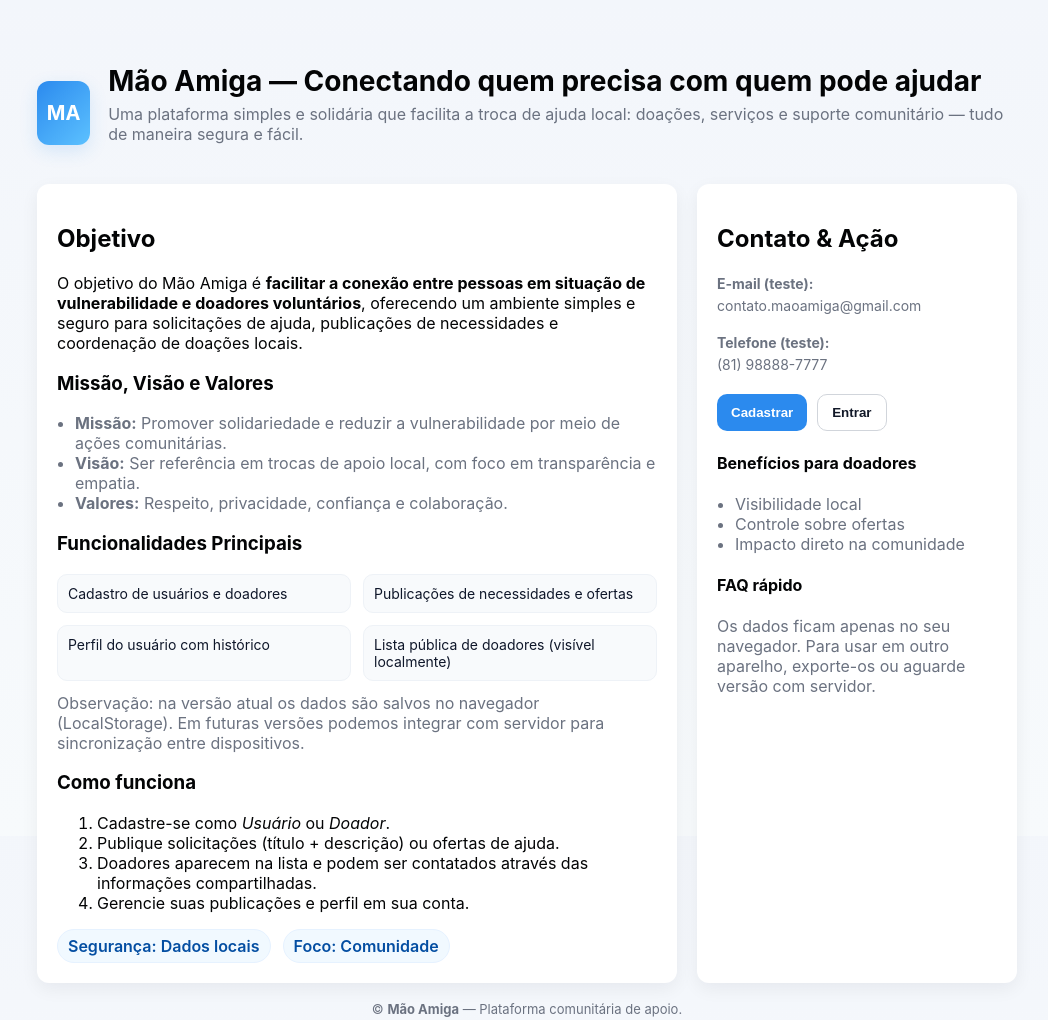
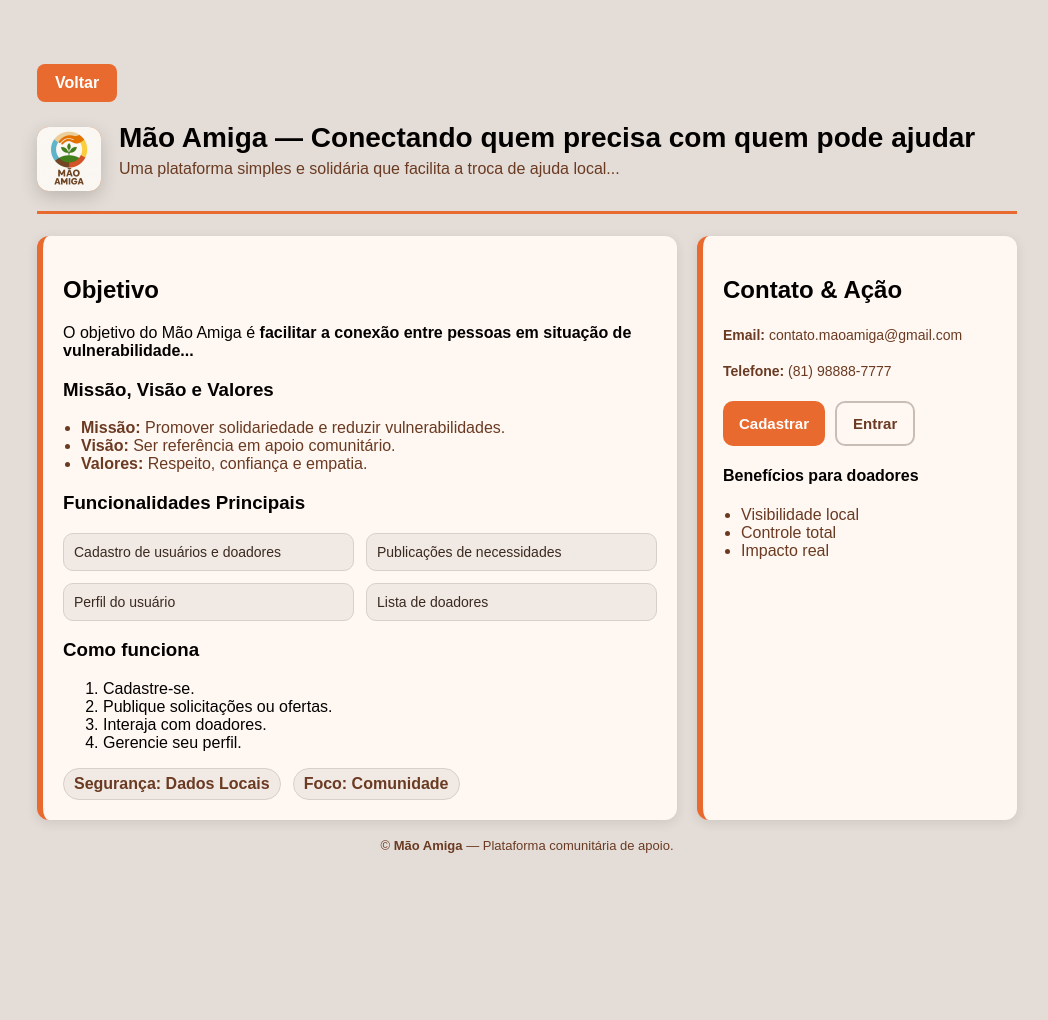
Before and after one commit to rayxo00/maoamiga, a plain HTML site: page funcionalidades.html in a window 1280 px wide. Shown: the whole page, without its empty margins (113-1161 px from the left). After the commit the page ends 881 px from the top, so only its background shows below. Drawn offline with Linux system fonts and the light colour scheme.

Commit message:
Atualização do sobre

```diff
--- a/funcionalidades.html
+++ b/funcionalidades.html
@@ -3,101 +3,281 @@
 <head>
   <meta charset="utf-8" />
   <meta name="viewport" content="width=device-width,initial-scale=1" />
-  <title>Sobre </title>
+  <title>Sobre</title>
+
   <style>
-    :root{
-      --bg:#f7fafc;
-      --card:#ffffff;
-      --accent:#2b8aee;
-      --muted:#6b7280;
-      --success:#16a34a;
-      --radius:12px;
-      font-family: Inter, system-ui, -apple-system, "Segoe UI", Roboto, "Helvetica Neue", Arial;
+.logo img {
+  width: 100%;
+  height: 100%;
+  object-fit: cover;
+  border-radius: 12px;
+}
+
+    /* ============================
+       Variáveis e Resets
+    ============================ */
+    :root {
+      --bg: #e4ddd7;
+      --card: #fff8f2;
+      --accent: #E86A2F;
+      --muted: #6A3A22;
+      --success: #16a34a;
+      --radius: 12px;
+
+      font-family: Arial, Helvetica, sans-serif;
     }
-    html,body{height:100%;margin:0;background:linear-gradient(180deg,#f3f6fb 0%,var(--bg) 100%);color:#030405;}
-    .wrap{max-width:980px;margin:36px auto;padding:28px;}
-    header{display:flex;align-items:center;gap:18px;margin-bottom:22px}
-    .logo{
-      width:64px;height:64px;border-radius:12px;background:linear-gradient(135deg,var(--accent),#5cc1ff);
-      display:flex;align-items:center;justify-content:center;color:white;font-weight:700;font-size:20px;box-shadow:0 6px 18px rgba(43,138,238,.15);
+
+    html, body {
+      height: 100%;
+      margin: 0;
+      background: var(--bg);
+      color: #030100;
     }
-    h1{font-size:28px;margin:0}
-    p.lead{color:var(--muted);margin-top:6px;margin-bottom:18px}
-    .grid{display:grid;grid-template-columns:1fr 320px;gap:20px}
-    .card{background:var(--card);padding:20px;border-radius:var(--radius);box-shadow:0 6px 18px rgba(15,23,42,.06)}
-    .features{display:grid;grid-template-columns:repeat(2,1fr);gap:12px;margin-top:12px}
-    .feature{background:#f8fafc;padding:10px;border-radius:10px;border:1px solid #eef2f7;color:#0f172a;font-size:14px}
-    ul.clean{padding-left:18px;color:var(--muted);margin:8px 0 0}
-    .cta{display:flex;gap:10px;margin-top:18px}
-    .btn{padding:10px 14px;border-radius:10px;border:0;cursor:pointer;font-weight:600}
-    .btn-primary{background:var(--accent);color:#fff}
-    .btn-outline{background:transparent;border:1px solid #d1d5db;color:#111827}
-    .contact{font-size:14px;color:var(--muted);line-height:1.6}
-    footer{margin-top:18px;text-align:center;color:var(--muted);font-size:13px}
-    @media (max-width:880px){.grid{grid-template-columns:1fr;}.features{grid-template-columns:1fr}}
-    .pill{display:inline-flex;align-items:center;gap:8px;padding:6px 10px;border-radius:999px;background:#f1f9ff;border:1px solid #e6f2ff;color:#044ea2;font-weight:600}
-    .meta{display:flex;gap:12px;flex-wrap:wrap;margin-top:12px;color:var(--muted)}
+
+    .wrap {
+      max-width: 980px;
+      margin: 36px auto;
+      padding: 28px;
+    }
+
+    /* ============================
+       Botão Voltar
+    ============================ */
+    .btn-voltar {
+      display: inline-block;
+      background: var(--accent);
+      color: #fff;
+      padding: 10px 18px;
+      border-radius: 8px;
+      text-decoration: none;
+      font-weight: bold;
+      margin-bottom: 20px;
+    }
+
+    .btn-voltar:hover {
+      background: #C24E3A;
+    }
+
+    /* ============================
+       Cabeçalho
+    ============================ */
+    header {
+      display: flex;
+      align-items: center;
+      gap: 18px;
+      margin-bottom: 22px;
+      padding-bottom: 15px;
+      border-bottom: 3px solid var(--accent);
+    }
+
+    .logo {
+      width: 64px;
+      height: 64px;
+      border-radius: 12px;
+      background: var(--accent);
+      display: flex;
+      align-items: center;
+      justify-content: center;
+      color: #fff;
+      font-weight: 700;
+      font-size: 20px;
+      box-shadow: 0 6px 18px rgba(0, 0, 0, 0.18);
+    }
+
+    h1 {
+      font-size: 28px;
+      margin: 0;
+    }
+
+    p.lead {
+      color: var(--muted);
+      margin-top: 6px;
+      margin-bottom: 18px;
+    }
+
+    /* ============================
+       Grid e Cards
+    ============================ */
+    .grid {
+      display: grid;
+      grid-template-columns: 1fr 320px;
+      gap: 20px;
+    }
+
+    .card {
+      background: var(--card);
+      padding: 20px;
+      border-radius: var(--radius);
+      box-shadow: 0 3px 12px rgba(0, 0, 0, 0.1);
+      border-left: 6px solid var(--accent);
+    }
+
+    .features {
+      display: grid;
+      grid-template-columns: repeat(2, 1fr);
+      gap: 12px;
+      margin-top: 12px;
+    }
+
+    .feature {
+      background: #f1e9e4;
+      padding: 10px;
+      border-radius: 10px;
+      border: 1px solid #d8cfc8;
+      color: #3a2a20;
+      font-size: 14px;
+    }
+
+    ul.clean {
+      padding-left: 18px;
+      color: var(--muted);
+      margin: 8px 0 0;
+    }
+
+    .cta {
+      display: flex;
+      gap: 10px;
+      margin-top: 18px;
+    }
+
+    .btn {
+      padding: 12px 16px;
+      border-radius: 10px;
+      border: 0;
+      cursor: pointer;
+      font-weight: 600;
+      font-size: 15px;
+    }
+
+    .btn-primary {
+      background: var(--accent);
+      color: #fff;
+    }
+
+    .btn-primary:hover {
+      background: #C24E3A;
+    }
+
+    .btn-outline {
+      background: transparent;
+      border: 2px solid #C8BEB5;
+      color: #6A3A22;
+    }
+
+    .btn-outline:hover {
+      border-color: var(--accent);
+      color: var(--accent);
+    }
+
+    .contact {
+      font-size: 14px;
+      color: var(--muted);
+      line-height: 1.6;
+    }
+
+    .meta {
+      display: flex;
+      gap: 12px;
+      flex-wrap: wrap;
+      margin-top: 12px;
+      color: var(--muted);
+    }
+
+    .pill {
+      display: inline-flex;
+      align-items: center;
+      gap: 8px;
+      padding: 6px 10px;
+      border-radius: 999px;
+      background: #f1e9e4;
+      border: 1px solid #d8cfc8;
+      color: #6A3A22;
+      font-weight: 600;
+    }
+
+    footer {
+      margin-top: 18px;
+      text-align: center;
+      color: var(--muted);
+      font-size: 13px;
+    }
+
+    @media (max-width: 880px) {
+      .grid {
+        grid-template-columns: 1fr;
+      }
+
+      .features {
+        grid-template-columns: 1fr;
+      }
+    }
   </style>
 </head>
+
 <body>
   <div class="wrap">
+
+    <!-- BOTÃO VOLTAR -->
+    <a href="index.html" class="btn-voltar">Voltar</a>
+
     <header>
-      <div class="logo">MA</div>
+      <div class="logo">
+  <img src="logo.png" alt="Logo Mão Amiga">
+</div>
+
       <div>
         <h1>Mão Amiga — Conectando quem precisa com quem pode ajudar</h1>
-        <p class="lead">Uma plataforma simples e solidária que facilita a troca de ajuda local: doações, serviços e suporte comunitário — tudo de maneira segura e fácil.</p>
+        <p class="lead">Uma plataforma simples e solidária que facilita a troca de ajuda local...</p>
       </div>
     </header>
 
     <div class="grid">
-      <main class="card" role="main" aria-labelledby="objetivo-title">
-        <h2 id="objetivo-title">Objetivo</h2>
-        <p>O objetivo do Mão Amiga é <strong>facilitar a conexão entre pessoas em situação de vulnerabilidade e doadores voluntários</strong>, oferecendo um ambiente simples e seguro para solicitações de ajuda, publicações de necessidades e coordenação de doações locais.</p>
+      <main class="card">
+        <h2>Objetivo</h2>
+        <p>O objetivo do Mão Amiga é <strong>facilitar a conexão entre pessoas em situação de vulnerabilidade...</strong></p>
 
         <section style="margin-top:16px;">
           <h3>Missão, Visão e Valores</h3>
           <ul class="clean">
-            <li><strong>Missão:</strong> Promover solidariedade e reduzir a vulnerabilidade por meio de ações comunitárias.</li>
-            <li><strong>Visão:</strong> Ser referência em trocas de apoio local, com foco em transparência e empatia.</li>
-            <li><strong>Valores:</strong> Respeito, privacidade, confiança e colaboração.</li>
+            <li><strong>Missão:</strong> Promover solidariedade e reduzir vulnerabilidades.</li>
+            <li><strong>Visão:</strong> Ser referência em apoio comunitário.</li>
+            <li><strong>Valores:</strong> Respeito, confiança e empatia.</li>
           </ul>
         </section>
 
         <section style="margin-top:16px;">
           <h3>Funcionalidades Principais</h3>
-          <div class="features" aria-hidden="false">
+          <div class="features">
             <div class="feature">Cadastro de usuários e doadores</div>
-            <div class="feature">Publicações de necessidades e ofertas</div>
-            <div class="feature">Perfil do usuário com histórico</div>
-            <div class="feature">Lista pública de doadores (visível localmente)</div>
+            <div class="feature">Publicações de necessidades</div>
+            <div class="feature">Perfil do usuário</div>
+            <div class="feature">Lista de doadores</div>
           </div>
-
-          <p style="margin-top:12px;color:var(--muted)">Observação: na versão atual os dados são salvos no navegador (LocalStorage). Em futuras versões podemos integrar com servidor para sincronização entre dispositivos.</p>
         </section>
 
         <section style="margin-top:16px;">
           <h3>Como funciona</h3>
-          <ol class="clean" style="list-style:decimal">
-            <li>Cadastre-se como <em>Usuário</em> ou <em>Doador</em>.</li>
-            <li>Publique solicitações (título + descrição) ou ofertas de ajuda.</li>
-            <li>Doadores aparecem na lista e podem ser contatados através das informações compartilhadas.</li>
-            <li>Gerencie suas publicações e perfil em sua conta.</li>
+          <ol class="clean" style="list-style: decimal;">
+            <li>Cadastre-se.</li>
+            <li>Publique solicitações ou ofertas.</li>
+            <li>Interaja com doadores.</li>
+            <li>Gerencie seu perfil.</li>
           </ol>
         </section>
 
         <div class="meta">
-          <span class="pill">Segurança: Dados locais</span>
+          <span class="pill">Segurança: Dados Locais</span>
           <span class="pill">Foco: Comunidade</span>
         </div>
       </main>
 
-      <aside class="card" aria-labelledby="contato-title">
-        <h2 id="contato-title">Contato & Ação</h2>
+      <aside class="card">
+        <h2>Contato & Ação</h2>
 
-        <p class="contact"><strong>E-mail (teste):</strong><br>contato.maoamiga@gmail.com</p>
-        <p class="contact"><strong>Telefone (teste):</strong><br>(81) 98888-7777</p>
+        <p class="contact"><strong>Email:</strong> contato.maoamiga@gmail.com</p>
+        <p class="contact"><strong>Telefone:</strong> (81) 98888-7777</p>
 
-        <div class="cta" role="group" aria-label="Ações">
+        <div class="cta">
           <button class="btn btn-primary" onclick="location.href='cadastro.html'">Cadastrar</button>
           <button class="btn btn-outline" onclick="location.href='login.html'">Entrar</button>
         </div>
@@ -106,20 +286,15 @@
           <h4>Benefícios para doadores</h4>
           <ul class="clean">
             <li>Visibilidade local</li>
-            <li>Controle sobre ofertas</li>
-            <li>Impacto direto na comunidade</li>
+            <li>Controle total</li>
+            <li>Impacto real</li>
           </ul>
-        </section>
-
-        <section style="margin-top:14px;">
-          <h4>FAQ rápido</h4>
-          <p style="margin:6px 0;color:var(--muted)">Os dados ficam apenas no seu navegador. Para usar em outro aparelho, exporte-os ou aguarde versão com servidor.</p>
         </section>
       </aside>
     </div>
 
     <footer>
-      <p>© <strong>Mão Amiga</strong> — Plataforma comunitária de apoio.</p>
+      © <strong>Mão Amiga</strong> — Plataforma comunitária de apoio.
     </footer>
   </div>
 </body>
--- a/style.css
+++ b/style.css
@@ -8,7 +8,7 @@ body {
 
 /* ===== CABEÇALHO ===== */
 header {
-    background: #fdf8f4;
+    background: #fdf7f4;
     padding: 25px;
     text-align: center;
     border-bottom: 3px solid #E86A2F;
```
Also changed, not shown: sobre.html (deleted, +0 -28 lines).
